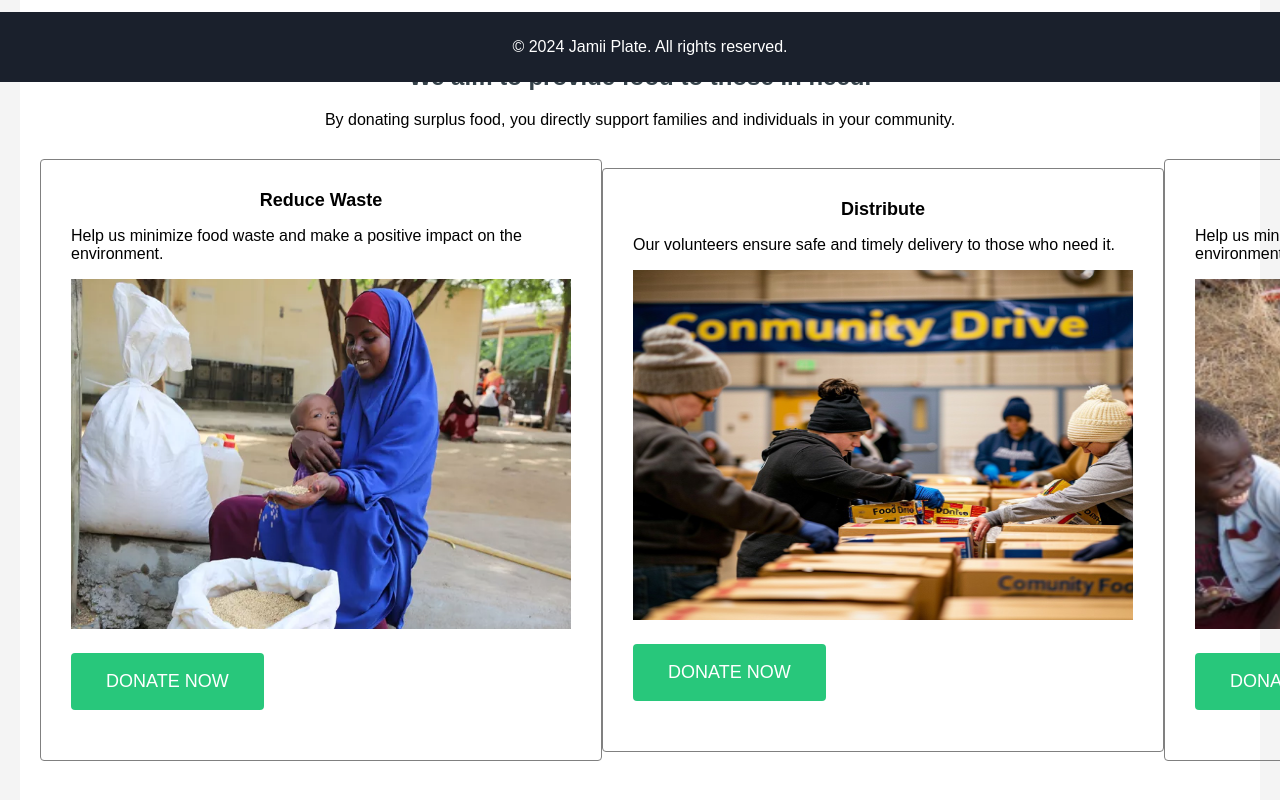
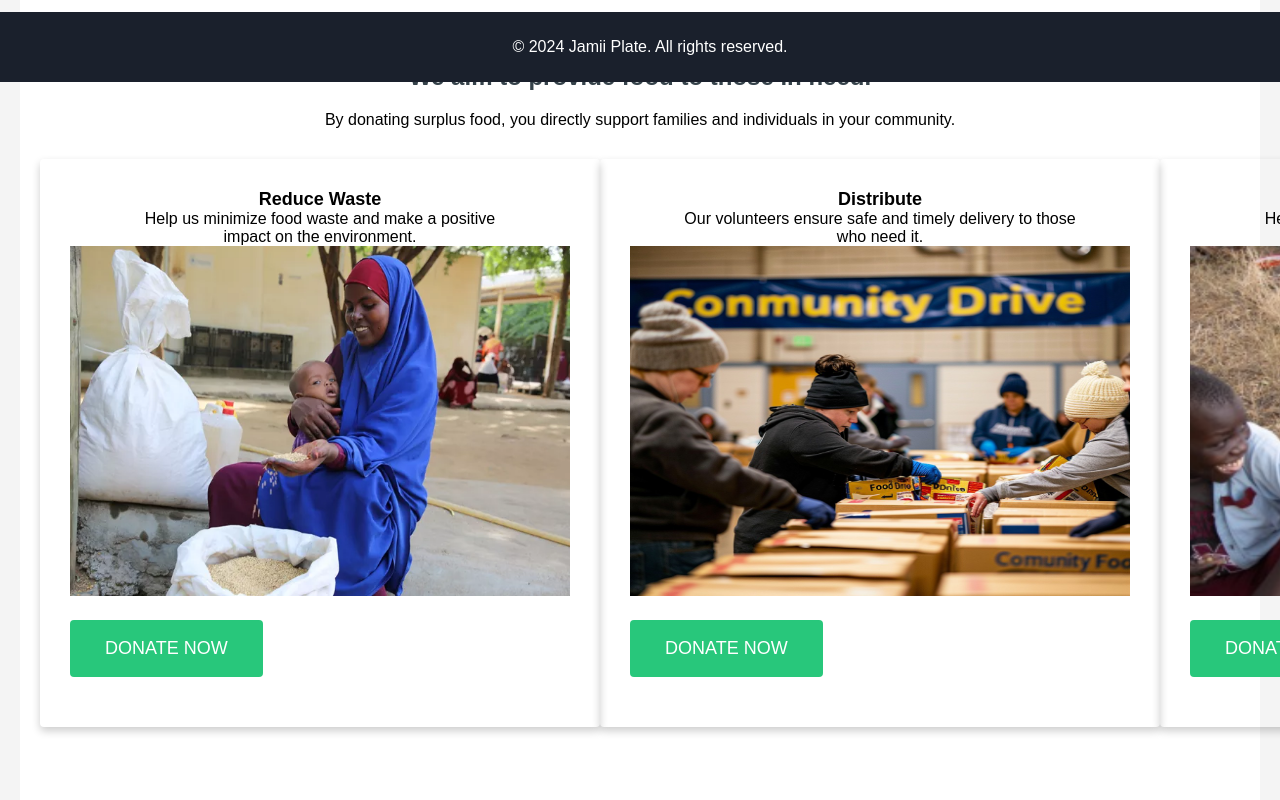
Before and after one commit to Athooh/food_donation_app, a plain HTML site: page index.html in a window 1280 px wide. Shown: the part 718-1518 px from the top of the page. Drawn offline with Linux system fonts and the light colour scheme; a web font is replaced by a local one.

Commit message:
update boxes on objective section

```diff
--- a/css/styles.css
+++ b/css/styles.css
@@ -127,10 +127,11 @@ h1, h2 {
 
 .box {
      width: 500px;
-     border: 1px solid grey;
+     /* border: 1px solid grey; */
      padding: 30px;
      border-radius: 4px;
      margin-bottom: 60px;
+     box-shadow: 0px 4px 8px rgba(0, 0, 0, 0.2);
 }
 
 .box img {
@@ -140,8 +141,14 @@ h1, h2 {
 
 .box h3 {
     font-size: 18px;
-    width: 300px;
+    width: 250px;
     text-align: center;
+    margin: auto;
+}
+
+.box p {
+    text-align: center;
+    width: 400px;
     margin: auto;
 }
 
```
